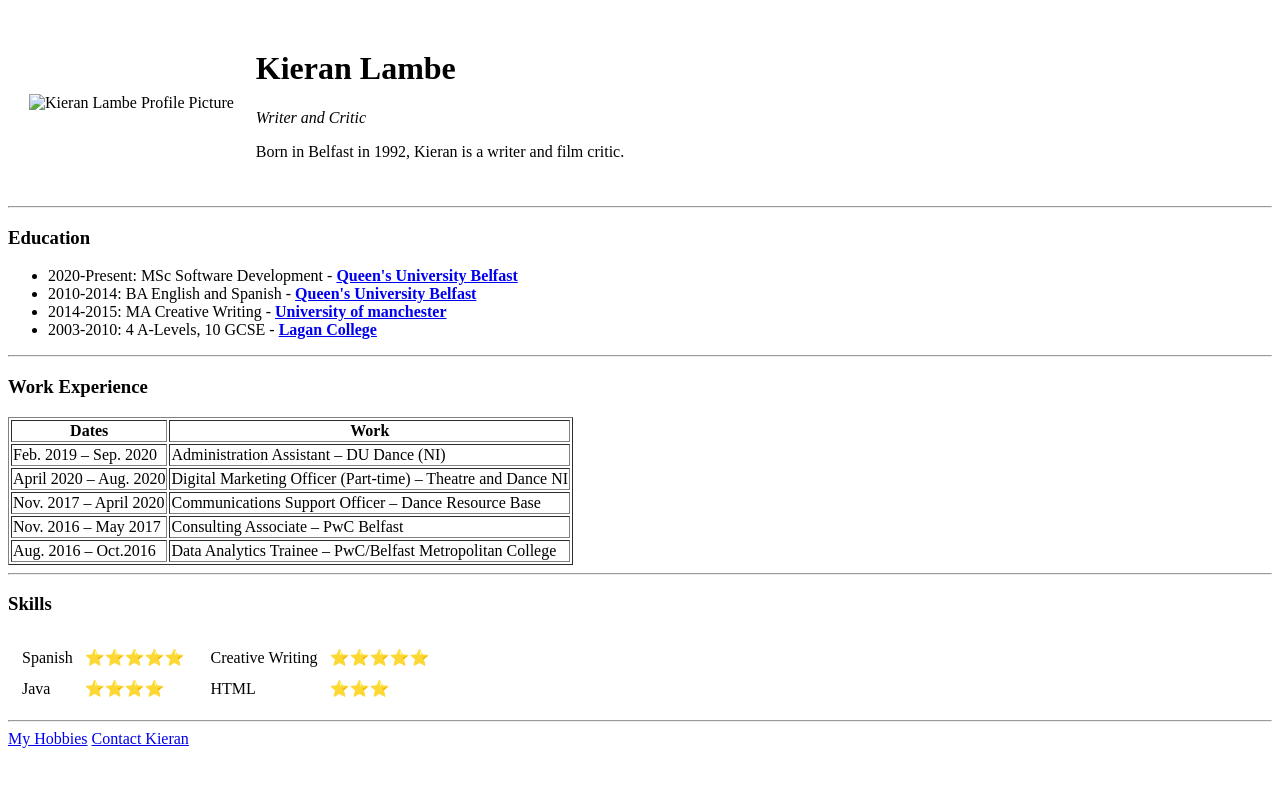
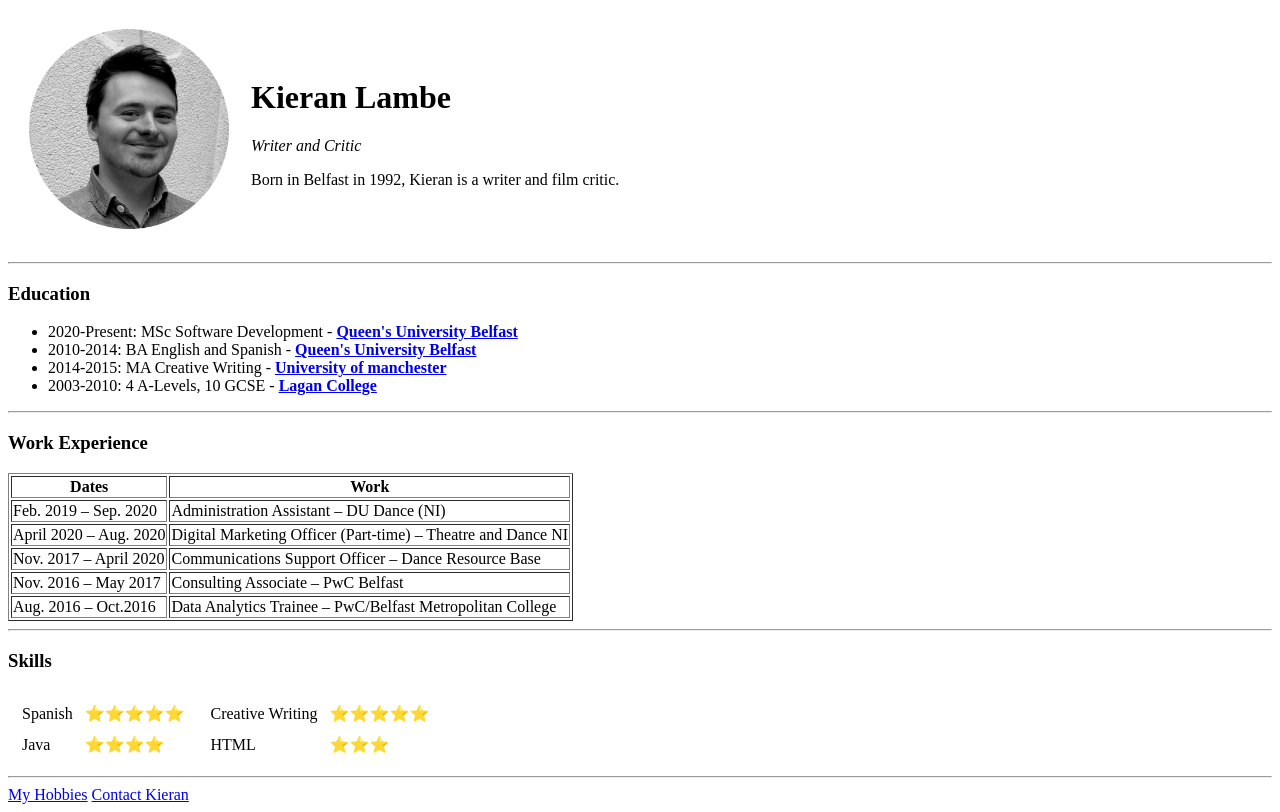
Before and after one commit to KMLambe/cv, a plain HTML site: page index.html in a window 1280 px wide. Drawn offline with Linux system fonts and the light colour scheme.

Commit message:
Update index.html

```diff
--- a/index.html
+++ b/index.html
@@ -12,7 +12,7 @@
       <tr>
         <td>
           <img
-            src="/htmlpersonalsite/media/Kieran Profile Picture Circle.png"
+            src="Kieran Profile Picture Circle.png"
             width="200px"
             alt="Kieran Lambe Profile Picture"
           />
```
